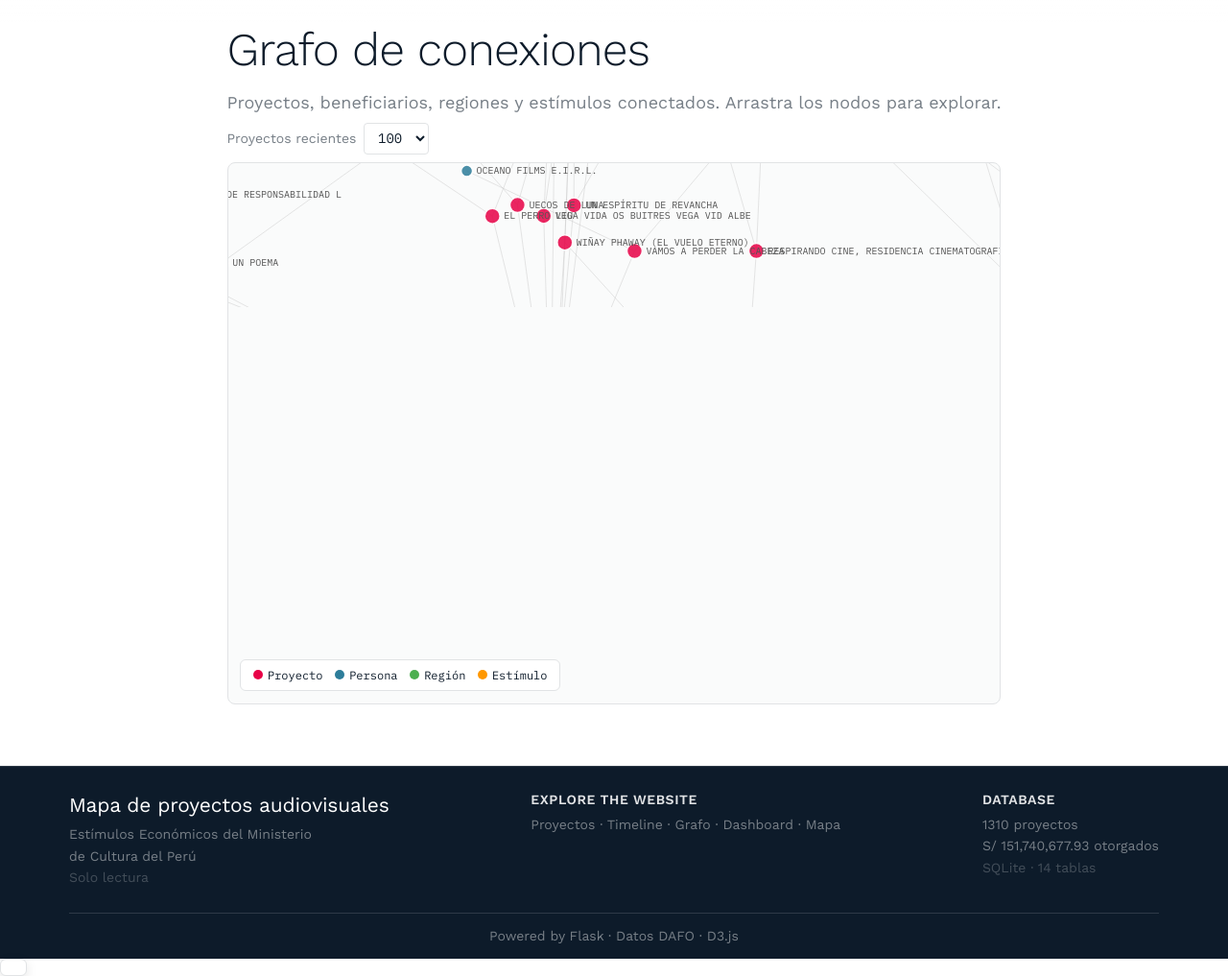
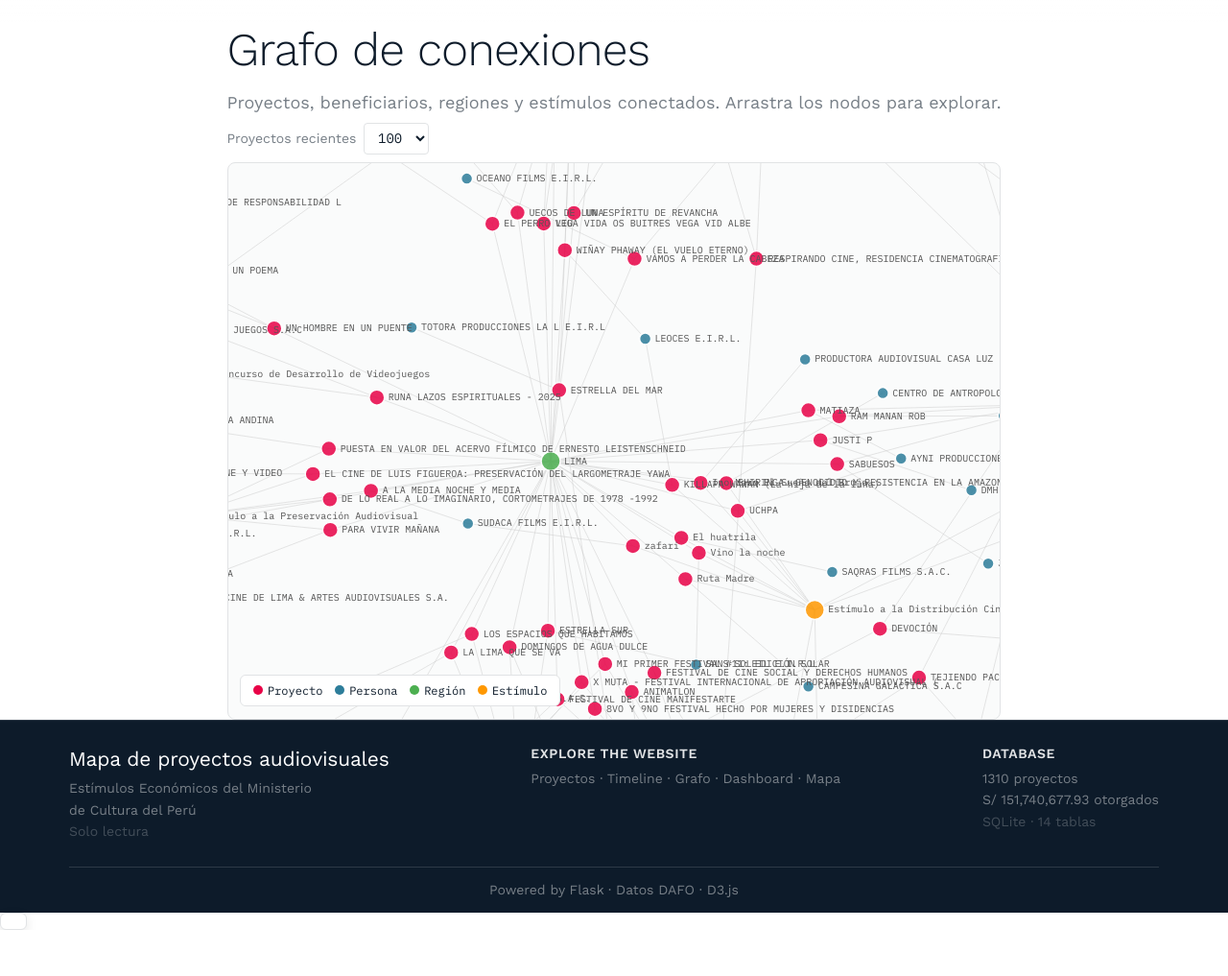
Before and after one commit to efrainbs/analisis-concursos-dafo, a Flask app: page /graph in a window 1280 px wide. Shown: the part 50-1067 px from the top of the page at 96% size. After the commit the page ends 1019 px from the top, so only its background shows below. Run offline with Flask 3, Linux system fonts and the light colour scheme; data comes from the database, SQL or seed files in the repository.

Commit message:
Fixa altura del grafo: height en vez de min-height para ocupar toda la pantalla

```diff
--- a/templates/graph.html
+++ b/templates/graph.html
@@ -44,7 +44,7 @@ a { color: inherit; text-decoration: none; }
 .c-header__nav { display: flex; gap: 1.5rem; font-size: 14px; }
 .c-header__nav a { color: var(--neutral-60); transition: color 0.15s; }
 .c-header__nav a:hover, .c-header__nav a.active { color: var(--neutral-100); font-weight: 600; }
-.footer { margin-top: 3rem; background: var(--footer-bg); color: var(--neutral-60); font-size: 14px; border-top: 1px solid var(--footer-border); }
+.footer { background: var(--footer-bg); color: var(--neutral-60); font-size: 14px; border-top: 1px solid var(--footer-border); }
 .footer-grid { display: flex; justify-content: space-between; flex-wrap: wrap; gap: 1.5rem; padding: 1.5rem 0; }
 .footer h4 { color: var(--neutral-0); font-size: 21px; font-weight: 400; margin: 0 0 0.3rem 0; letter-spacing: -0.01em; }
 .footer h5 { color: var(--neutral-40); font-size: 14px; font-weight: 600; margin: 0 0 0.3rem 0; text-transform: uppercase; letter-spacing: 0.04em; }
@@ -54,9 +54,9 @@ a { color: inherit; text-decoration: none; }
 .footer .dim { opacity: 0.5; }
 .footer-bottom { border-top: 1px solid var(--footer-border); padding: 0.8rem 0; text-align: center; color: var(--neutral-60); font-size: 14px; }
 
-html, body { height: 100%; }
-.page-wrap { display: flex; flex-direction: column; min-height: calc(100vh - 50px); }
-.page-content { flex: 1; display: flex; flex-direction: column; }
+html, body { height: 100%; margin: 0; }
+.page-wrap { display: flex; flex-direction: column; height: calc(100vh - 50px); }
+.page-content { flex: 1; display: flex; flex-direction: column; min-height: 0; }
 .page-header { margin: 1rem 0 0.5rem 0; flex-shrink: 0; }
 .page-header h1 { font-size: 48px; font-weight: 300; letter-spacing: -0.02em; }
 .page-header p { color: var(--neutral-60); font-size: 18px; margin-top: 0.3rem; }
@@ -65,7 +65,7 @@ html, body { height: 100%; }
 .graph-controls-bar label { font-size:14px; color:var(--neutral-60); }
 .graph-controls-bar select { border:1px solid var(--neutral-40); padding:0.35rem 0.6rem; font-size:14px; font-family:var(--mono-font); background:var(--neutral-0); color:var(--neutral-100); border-radius:4px; }
 
-.graph-container { position: relative; flex: 1; min-height: 400px; border: 1px solid var(--neutral-40); border-radius: 8px; overflow: hidden; background: var(--neutral-20); margin-bottom: 1rem; }
+.graph-container { position: relative; flex: 1; min-height: 0; border: 1px solid var(--neutral-40); border-radius: 8px; overflow: hidden; background: var(--neutral-20); margin-bottom: 0; }
 .graph-container svg { width: 100%; height: 100%; }
 .graph-controls { position: absolute; top: 0.8rem; right: 0.8rem; display: flex; gap: 0.4rem; z-index: 10; }
 .graph-controls button { border: 1px solid var(--neutral-40); padding: 0.35rem 0.7rem; font-size: 13px; font-family: var(--mono-font); background: var(--neutral-0); cursor: pointer; color: var(--neutral-100); border-radius: 4px; transition: all 0.15s; }
```
